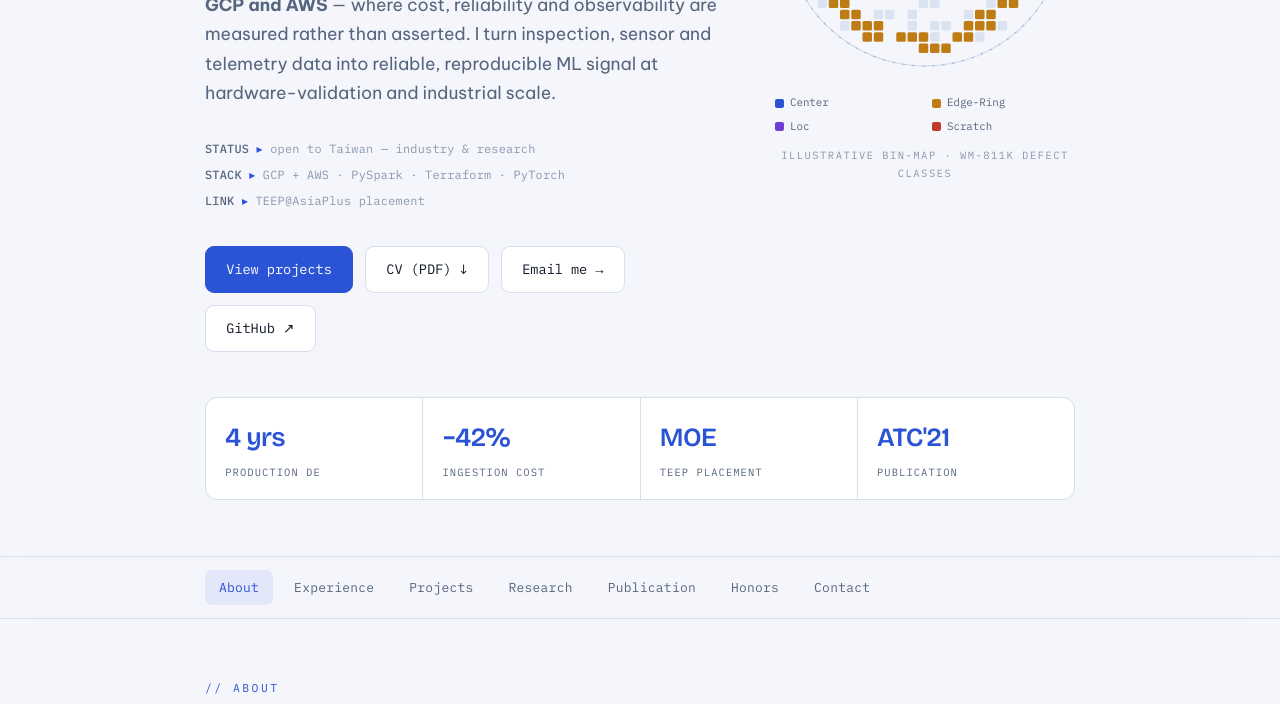
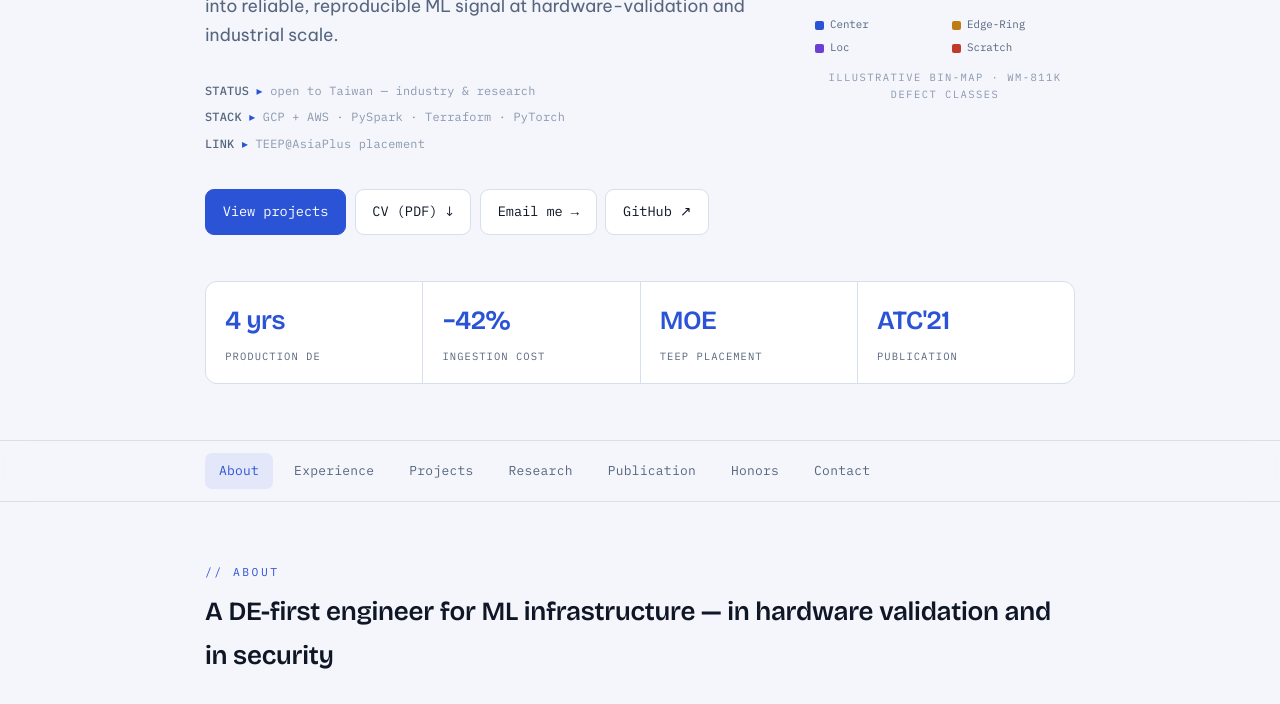
Before and after one commit to pqtrng/pqtrng.github.io, a plain HTML site: page index.html in a window 1280 px wide. Shown: the part 490-1194 px from the top of the page. Drawn offline with nearby package versions, Linux system fonts and the light colour scheme.

Commit message:
Fix layout regressions from the typography update: CTA row wrapping and card text underfilling width
The larger root font-size and font-family swap (matching portfolio_website.html)
pushed the CTA button row past its column width, dropping GitHub onto a second
line, and a max-width:40em rule meant for unboxed prose was over-applied to
.card .desc and .pub .ab, leaving a wide blank gap on the right of project
cards and the publication block. Narrows the hero sidebar, tightens button
padding/gap, and scopes the line-length cap to .prose/.tl-item .d only.
Verified via headless Chrome screenshots before/after.

Co-Authored-By: Claude Sonnet 5 <noreply@anthropic.com>

```diff
--- a/index.html
+++ b/index.html
@@ -82,7 +82,7 @@ a:hover{opacity:.72}
 
 /* ---- hero ---- */
 .hero{padding-top:5.5rem;padding-bottom:3.2rem;position:relative}
-.hero-grid{display:grid;grid-template-columns:1fr 300px;gap:3rem;align-items:center}
+.hero-grid{display:grid;grid-template-columns:1fr 260px;gap:3rem;align-items:center}
 @media(max-width:820px){.hero-grid{grid-template-columns:1fr;gap:2.2rem}.hero{padding-top:3.4rem;padding-bottom:2.4rem}}
 .eyebrow{font-family:'IBM Plex Mono',monospace;font-size:.7rem;letter-spacing:.24em;text-transform:uppercase;color:var(--primary);margin-bottom:1.3rem}
 .hero h1{font-family:'Bricolage Grotesque','Be Vietnam Pro',system-ui,sans-serif;font-size:clamp(1.85rem,4.6vw,2.9rem);font-weight:600;line-height:1.14;letter-spacing:-.015em;margin-bottom:1.25rem}
@@ -92,8 +92,8 @@ a:hover{opacity:.72}
 .readout{font-family:'IBM Plex Mono',monospace;font-size:.68rem;color:var(--faint);letter-spacing:.02em;display:flex;flex-wrap:wrap;gap:.35rem 1.1rem;margin-bottom:2rem}
 .readout b{color:var(--muted);font-weight:500}
 .readout .dot{color:var(--primary)}
-.cta-row{display:flex;flex-wrap:wrap;gap:.7rem}
-.btn{font-family:'IBM Plex Mono',monospace;font-size:.78rem;padding:.62rem 1.15rem;border-radius:9px;border:1px solid var(--line);background:var(--panel);color:var(--text);display:inline-flex;align-items:center;gap:.5rem;transition:border-color .2s,transform .2s,background .2s}
+.cta-row{display:flex;flex-wrap:wrap;gap:.5rem}
+.btn{font-family:'IBM Plex Mono',monospace;font-size:.78rem;padding:.62rem .95rem;border-radius:9px;border:1px solid var(--line);background:var(--panel);color:var(--text);display:inline-flex;align-items:center;gap:.5rem;transition:border-color .2s,transform .2s,background .2s}
 .btn:hover{border-color:var(--primary-line);transform:translateY(-1px);opacity:1}
 .btn.primary{background:var(--primary);border-color:var(--primary);color:#fff}
 .btn.primary:hover{opacity:.9}
@@ -134,7 +134,7 @@ nav a.active{color:var(--primary);background:var(--primary-soft)}
 .prose{font-size:.95rem;color:var(--muted)}
 /* Ghim độ dài dòng theo em — văn xuôi ở đây nằm trong <div>, không phải <p>,
    nên không có trần nào; ở khung rộng dòng chạy 110+ ký tự. 40em ≈ 70 ký tự. */
-.prose,.card .desc,.tl-item .d,.pub .ab{max-width:40em}
+.prose,.tl-item .d{max-width:40em}
 .prose strong{color:var(--text);font-weight:600}
 .prose em{color:var(--text);font-style:italic}
 .reveal{opacity:0;transform:translateY(16px);transition:opacity .6s ease,transform .6s ease}
```
